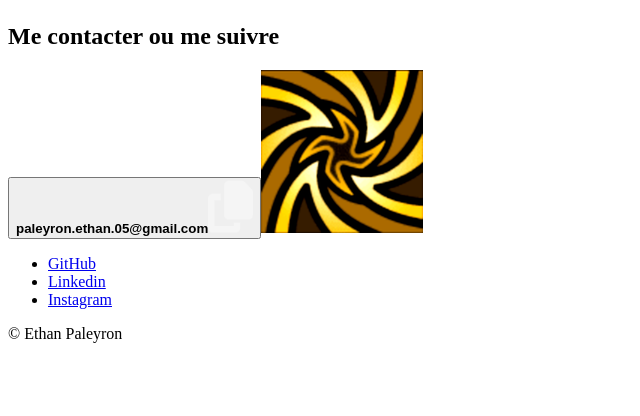
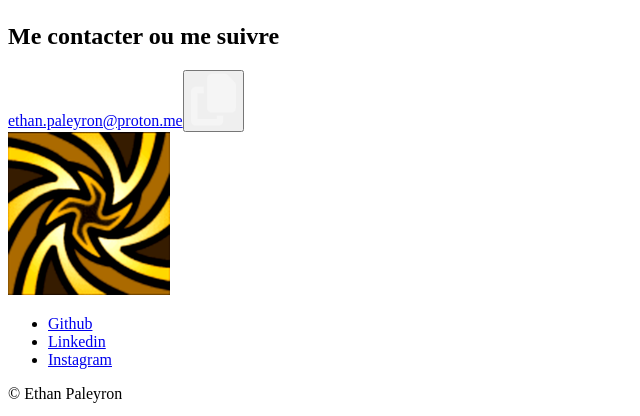
Before and after one commit to EthanPaleyron/portfolio, a React (Vite) app: page / in a window 1280 px wide. Shown: the part 1995-2411 px from the top of the page, without its empty margins (0-640 px from the left). Before the commit the page ends 2354 px from the top, so only its background shows below. Built offline with nearby package versions, Linux system fonts and the light colour scheme; the HTML template or start-up script is replaced by a standard one.

Commit message:
feat : copy email and dynamic social media

```diff
--- a/src/components/Email.jsx
+++ b/src/components/Email.jsx
@@ -1,8 +1,26 @@
 export default function Email() {
+  const mail = "ethan.paleyron@proton.me";
+
+  const handleCopy = () => {
+    navigator.clipboard
+      .writeText(mail)
+      .then(() => {
+        // Optional: Add a visual feedback like a toast or temporary highlight
+        console.log("Email copied to clipboard");
+      })
+      .catch((err) => {
+        console.error("Failed to copy email", err);
+      });
+  };
+
   return (
-    <button className="email">
-      <b>paleyron.ethan.05@gmail.com</b>
-      <img src="../../public/img/icons/copy.svg" alt="Copier" />
-    </button>
+    <div className="email">
+      <a href={`mailto:${mail}`} className="link">
+        {mail}
+      </a>
+      <button id="copy" onClick={handleCopy}>
+        <img src="/img/icons/copy.svg" alt="Copier" />
+      </button>
+    </div>
   );
 }
--- a/src/components/SocialMedia.jsx
+++ b/src/components/SocialMedia.jsx
@@ -1,15 +1,32 @@
 export default function SocialMedia() {
+  const socialMedia = [
+    {
+      title: "Github",
+      link: "https://github.com/EthanPaleyron",
+    },
+    {
+      title: "Linkedin",
+      link: "https://www.linkedin.com/in/ethan-paleyron-4456092b2/",
+    },
+    {
+      title: "Instagram",
+      link: "https://www.instagram.com/ethanp._05/",
+    },
+  ];
   return (
     <ul className="social-media">
-      <li>
-        <a href="#">GitHub</a>
-      </li>
-      <li>
-        <a href="#">Linkedin</a>
-      </li>
-      <li>
-        <a href="#">Instagram</a>
-      </li>
+      {socialMedia.map((social, index) => (
+        <li key={index}>
+          <a
+            href={social.link}
+            target="_blank"
+            rel="noopener noreferrer"
+            className="link"
+          >
+            {social.title}
+          </a>
+        </li>
+      ))}
     </ul>
   );
 }
--- a/src/sass/components/_email.scss
+++ b/src/sass/components/_email.scss
@@ -11,12 +11,6 @@
   @include tablet {
     gap: 0.7rem;
   }
-  &:hover {
-    text-decoration: underline;
-  }
-  b {
-    @extend %heading-4;
-  }
   img {
     width: 2rem;
     @include tablet {
--- a/src/sass/components/_footer.scss
+++ b/src/sass/components/_footer.scss
@@ -20,7 +20,7 @@
       justify-content: space-between;
       align-items: center;
       gap: 1rem;
-      @include tablet {
+      @include mobile {
         flex-direction: column;
         align-items: start;
         gap: 3.4rem;
@@ -31,7 +31,7 @@
       justify-content: space-between;
       align-items: end;
       gap: 1rem;
-      @include tablet {
+      @include mobile {
         flex-direction: column;
         align-items: start;
         gap: 3.4rem;
--- a/src/sass/components/_social-media.scss
+++ b/src/sass/components/_social-media.scss
@@ -12,10 +12,5 @@
         margin: 0 0.7rem;
       }
     }
-    a {
-      &:hover {
-        text-decoration: underline;
-      }
-    }
   }
 }
```
